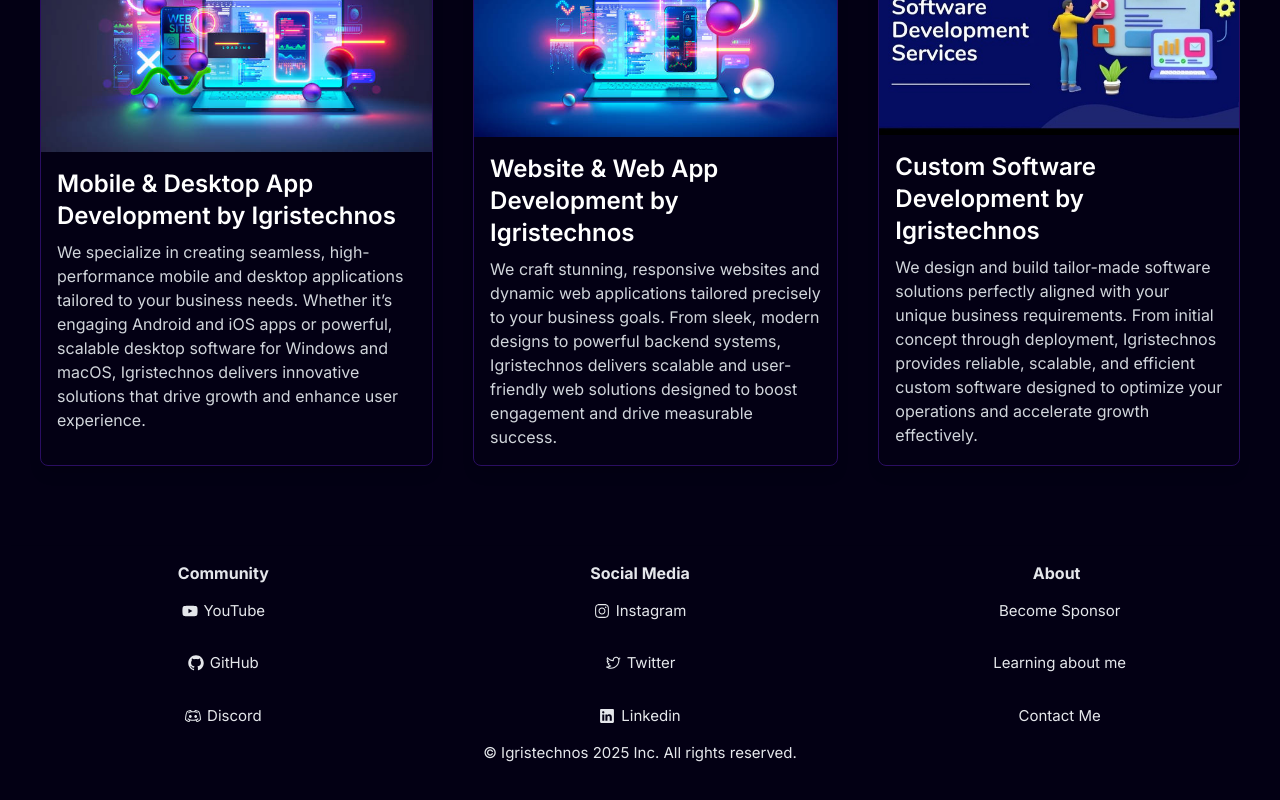
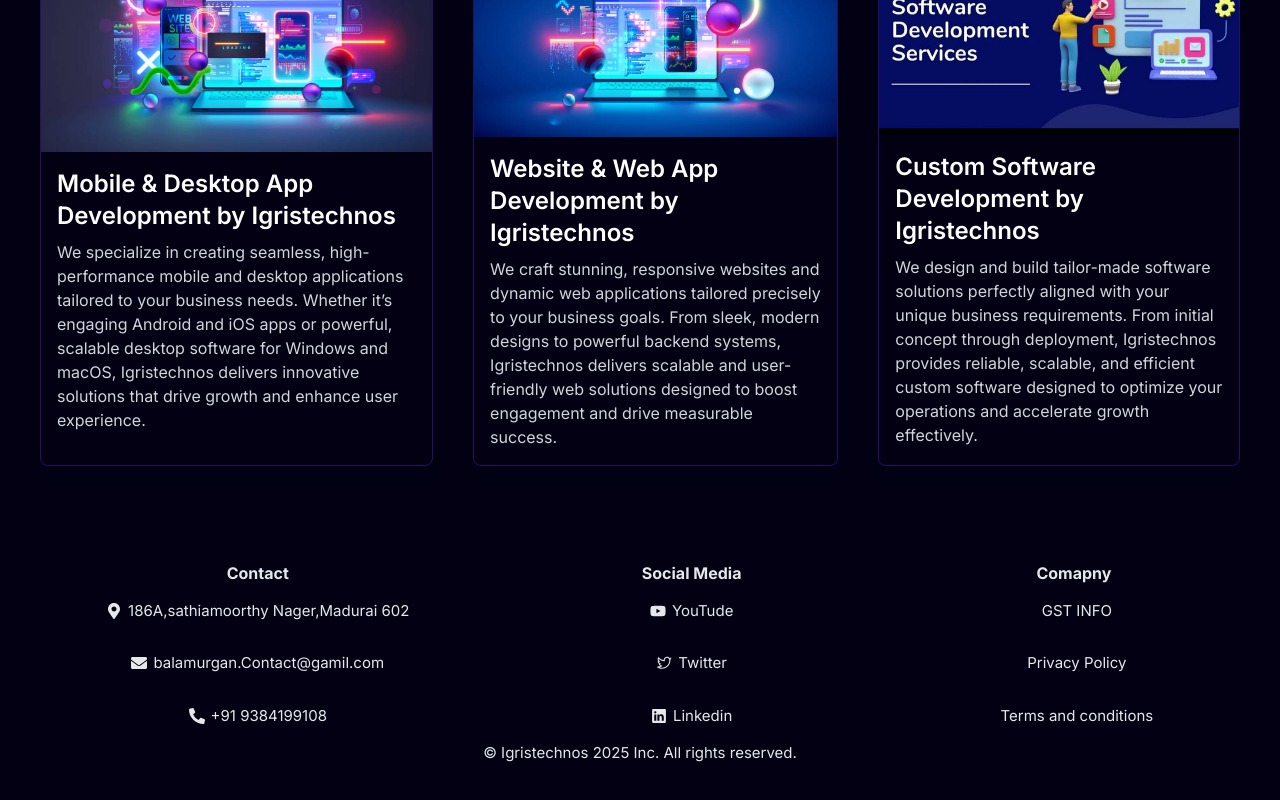
Before and after one commit to bala-murugan-flutter/Next_JS, a Next.js app: page / in a window 1280 px wide. Shown: the part 3048-3848 px from the top of the page. Built offline with nearby package versions, Linux system fonts and the light colour scheme; a web font is replaced by a local one.

Commit message:
overallview

```diff
--- a/constants/index.ts
+++ b/constants/index.ts
@@ -1,4 +1,4 @@
-import { FaYoutube, FaFacebook } from "react-icons/fa";
+import { FaYoutube, FaFacebook , FaMapMarkerAlt  } from "react-icons/fa";
 import {  FaPhoneAlt, FaEnvelope, FaWhatsapp } from "react-icons/fa";
 import {
   RxDiscordLogo,
@@ -287,22 +287,24 @@
 
 export const FOOTER_DATA = [
   {
-    title: "Community",
+    title: "Contact",
     data: [
       {
-        name: "YouTube",
-        icon: FaYoutube,
-        link: "https://youtube.com",
+        name: "186A,sathiamoorthy Nager,Madurai 602",
+        icon: FaMapMarkerAlt ,
+         link: "https://www.google.com/maps?q=9.973584,78.044386",
       },
+
       {
-        name: "GitHub",
-        icon: RxGithubLogo,
-        link: "https://github.com",
+        name: "balamurgan.Contact@gamil.com",
+        icon: FaEnvelope,
+       link: "mailto:balamuruganpandi@gmail.com",
       },
+
       {
-        name: "Discord",
-        icon: RxDiscordLogo,
-        link: "https://discord.com",
+        name: "+91 9384199108",
+        icon: FaPhoneAlt,
+       link: "tel:+919384199108",
       },
     ],
   },
@@ -310,8 +312,8 @@
     title: "Social Media",
     data: [
       {
-        name: "Instagram",
-        icon: RxInstagramLogo,
+        name: "YouTude",
+        icon: FaYoutube,
         link: "https://instagram.com",
       },
       {
@@ -327,20 +329,20 @@
     ],
   },
   {
-    title: "About",
+    title: "Comapny",
     data: [
       {
-        name: "Become Sponsor",
+        name: "GST INFO",
         icon: null,
         link: "https://youtube.com",
       },
       {
-        name: "Learning about me",
+        name: "Privacy Policy",
         icon: null,
         link: "https://example.com",
       },
       {
-        name: "Contact Me",
+        name: "Terms and conditions",
         icon: null,
         link: "mailto:contact@example.com",
       },
```
